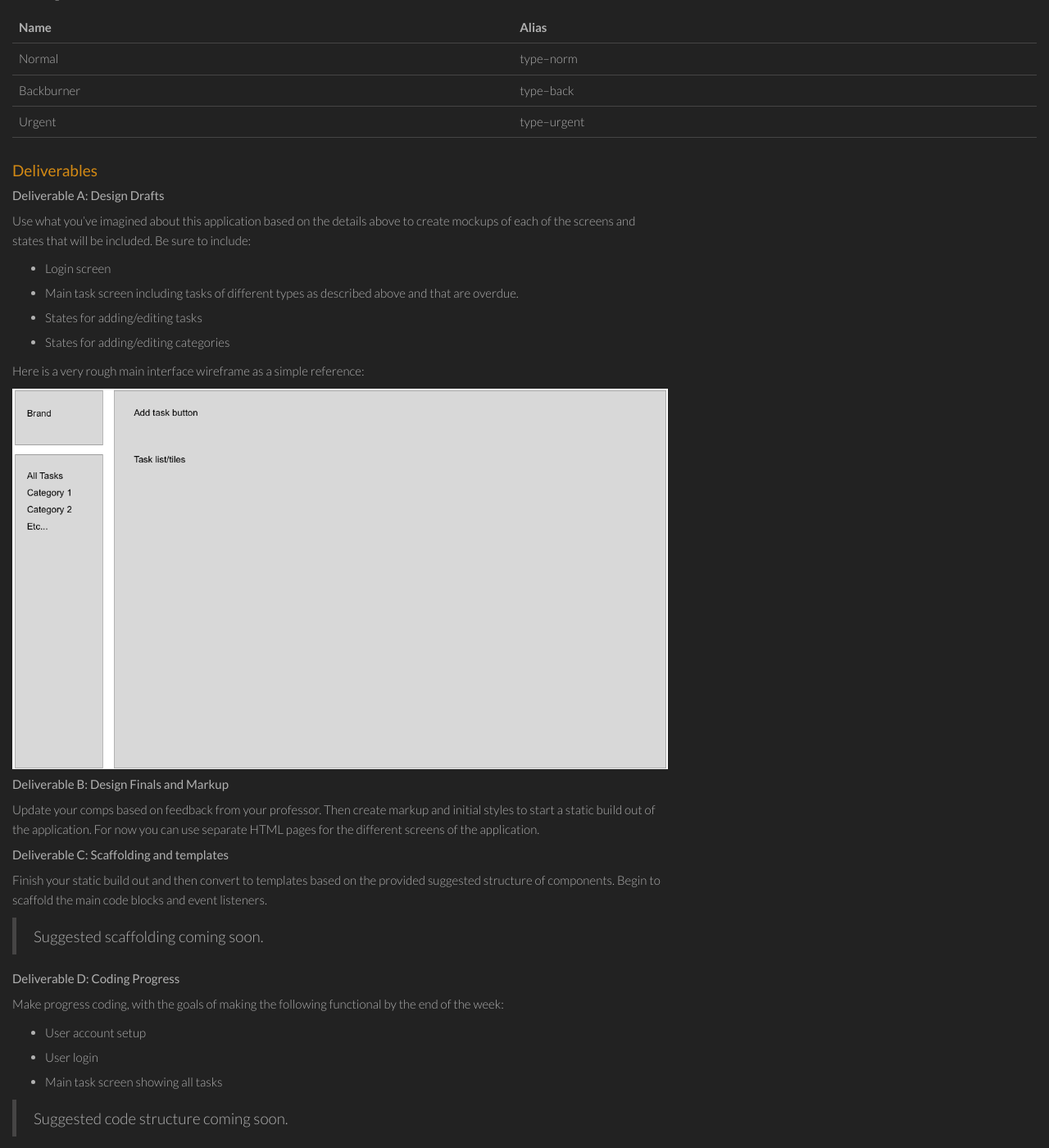
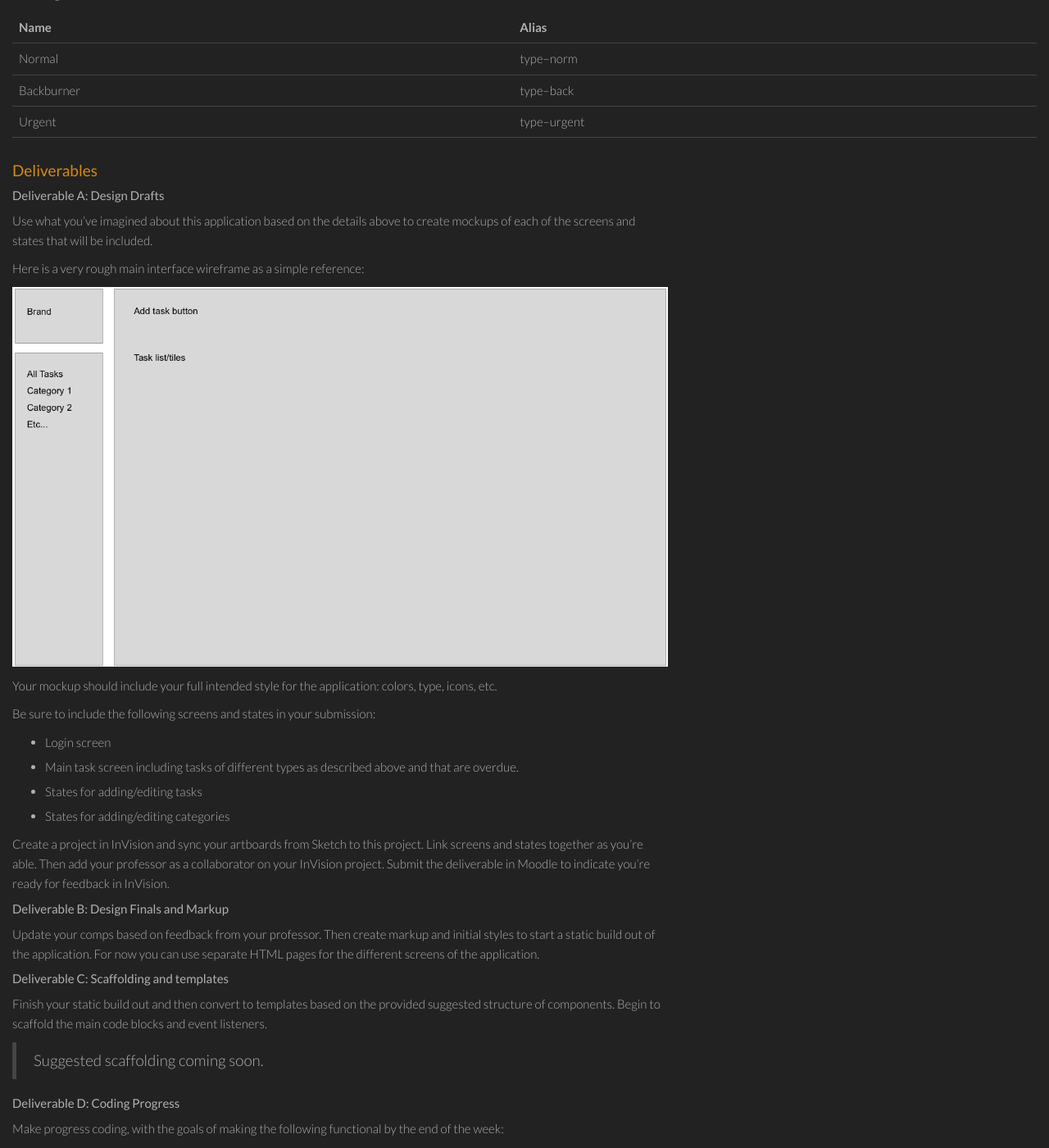
Before and after one commit to philschanely/course-scripting, a Jekyll site: the page built from _activities/p2-overview.md, in a window 1280 px wide and 1400 px high, scrolled down 1990 px. Shown: the whole window at 82% size. Built offline with Jekyll 4.4.1, drawn with Linux system fonts in a browser that asks for light colours.

Commit message:
P2 instruction updates

```diff
--- a/_activities/p2-overview.md
+++ b/_activities/p2-overview.md
@@ -55,16 +55,22 @@ Task types will include a user-friendly name and a backend alias you can use for
 
 ##### Deliverable A: Design Drafts
 
-Use what you've imagined about this application based on the details above to create mockups of each of the screens and states that will be included. Be sure to include:
+Use what you've imagined about this application based on the details above to create mockups of each of the screens and states that will be included.
+
+Here is a very rough main interface wireframe as a simple reference:
+
+![](/images/main-interface-sketch.png)
+
+Your mockup should include your full intended style for the application: colors, type, icons, etc.
+
+Be sure to include the following screens and states in your submission:
 
 * Login screen
 * Main task screen including tasks of different types as described above and that are overdue.
 * States for adding/editing tasks
 * States for adding/editing categories
 
-Here is a very rough main interface wireframe as a simple reference:
-
-![](/images/main-interface-sketch.png)
+Create a project in InVision and sync your artboards from Sketch to this project. Link screens and states together as you're able. Then add your professor as a collaborator on your InVision project. Submit the deliverable in Moodle to indicate you're ready for feedback in InVision.
 
 ##### Deliverable B: Design Finals and Markup
 
```
